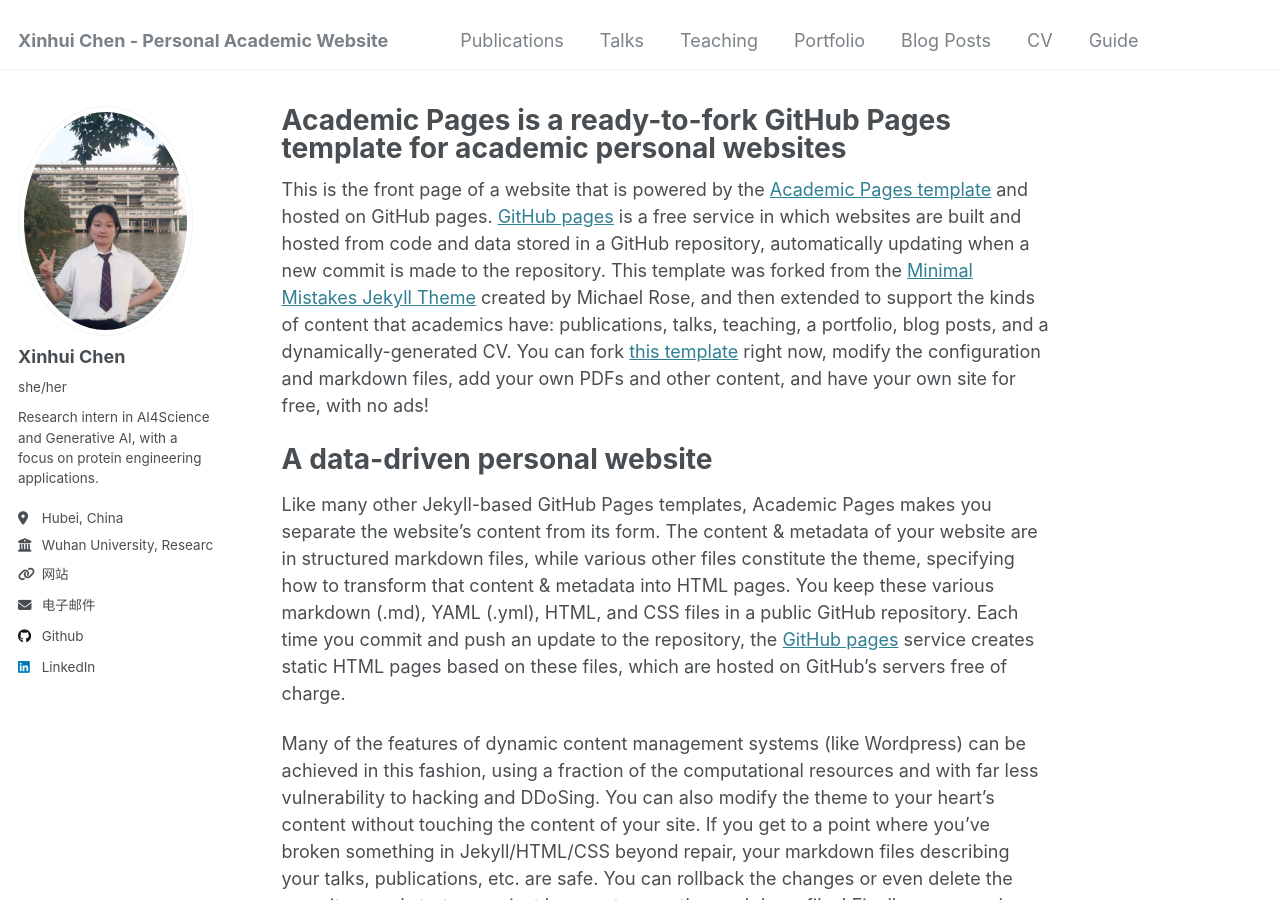
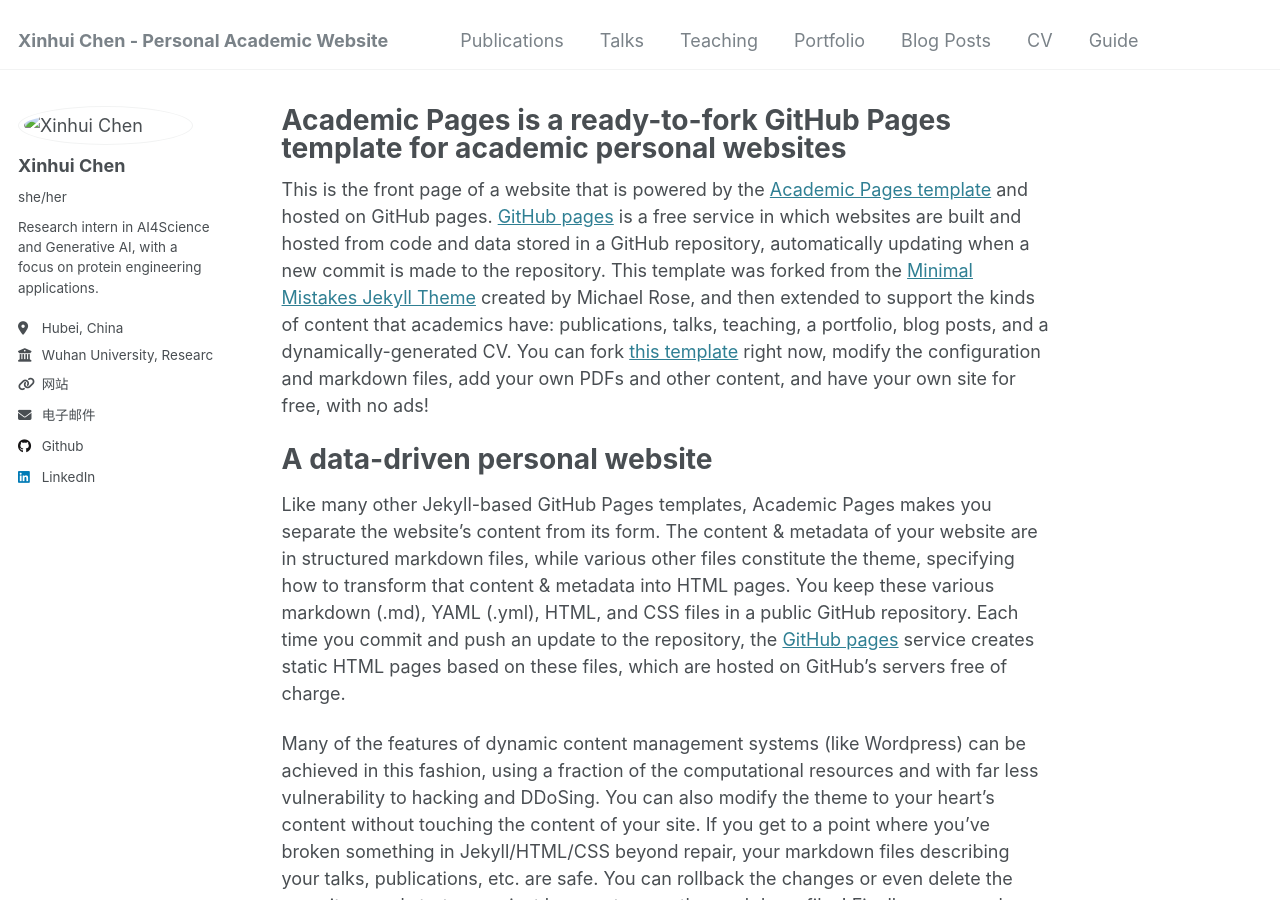
Before and after one commit to XinhuiChen-02/XinhuiChen-02.github.io, a Jekyll site: the page built from _pages/about.md, in a window 1280 px wide and 900 px high. Built offline with Jekyll 4.4.1, drawn with Linux system fonts in a browser that asks for light colours.

Commit message:
Update _config.yml

```diff
--- a/_config.yml
+++ b/_config.yml
@@ -21,7 +21,7 @@ repository               : "XinhuiChen-02/XinhuiChen.github.io"
 #               Additional customization can be done by editing /_includes/author-profile.html
 author:
   # Biographic information
-  avatar           : "bio_xinhui.jpg"
+  avatar           : "images/bio_xinhui.jpg"
   name             : "Xinhui Chen"
   pronouns         : "she/her" # example: "she/her"
   bio              : "Research intern in AI4Science and Generative AI, with a focus on protein engineering applications."
```
